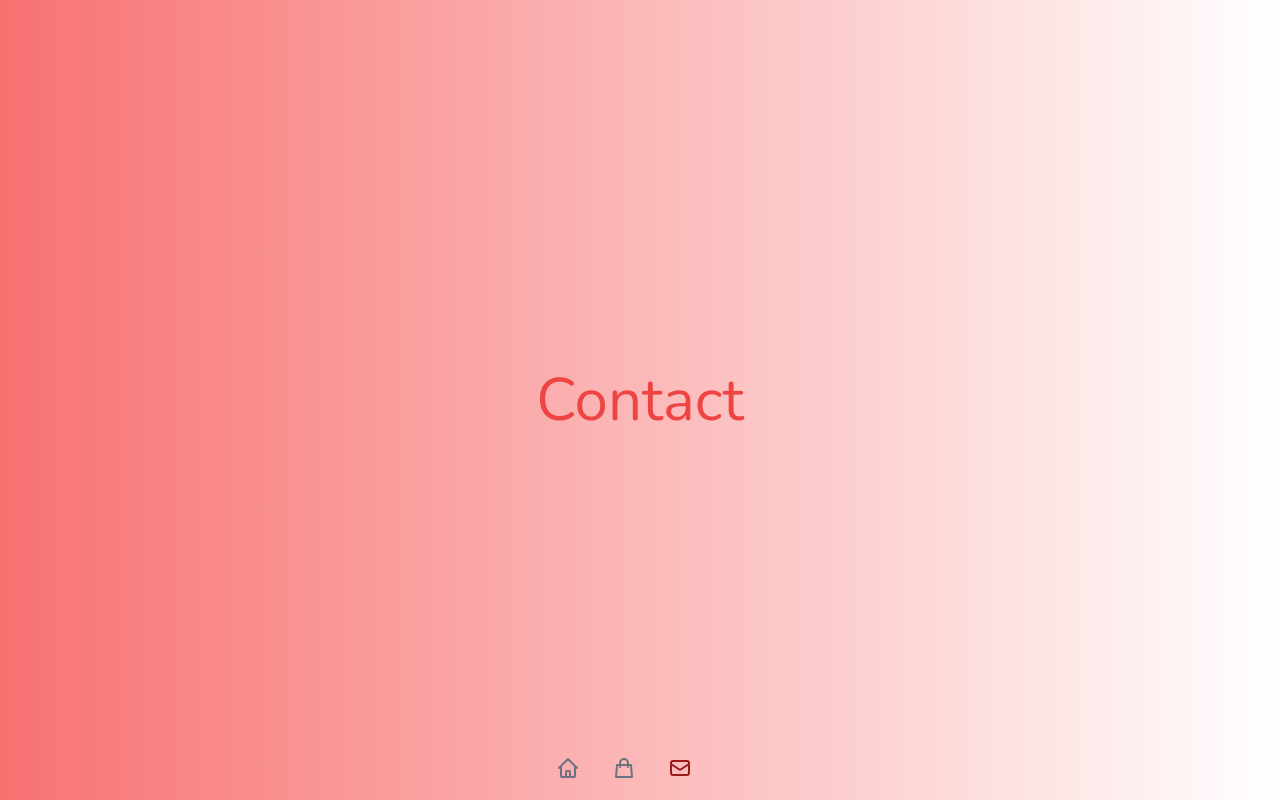
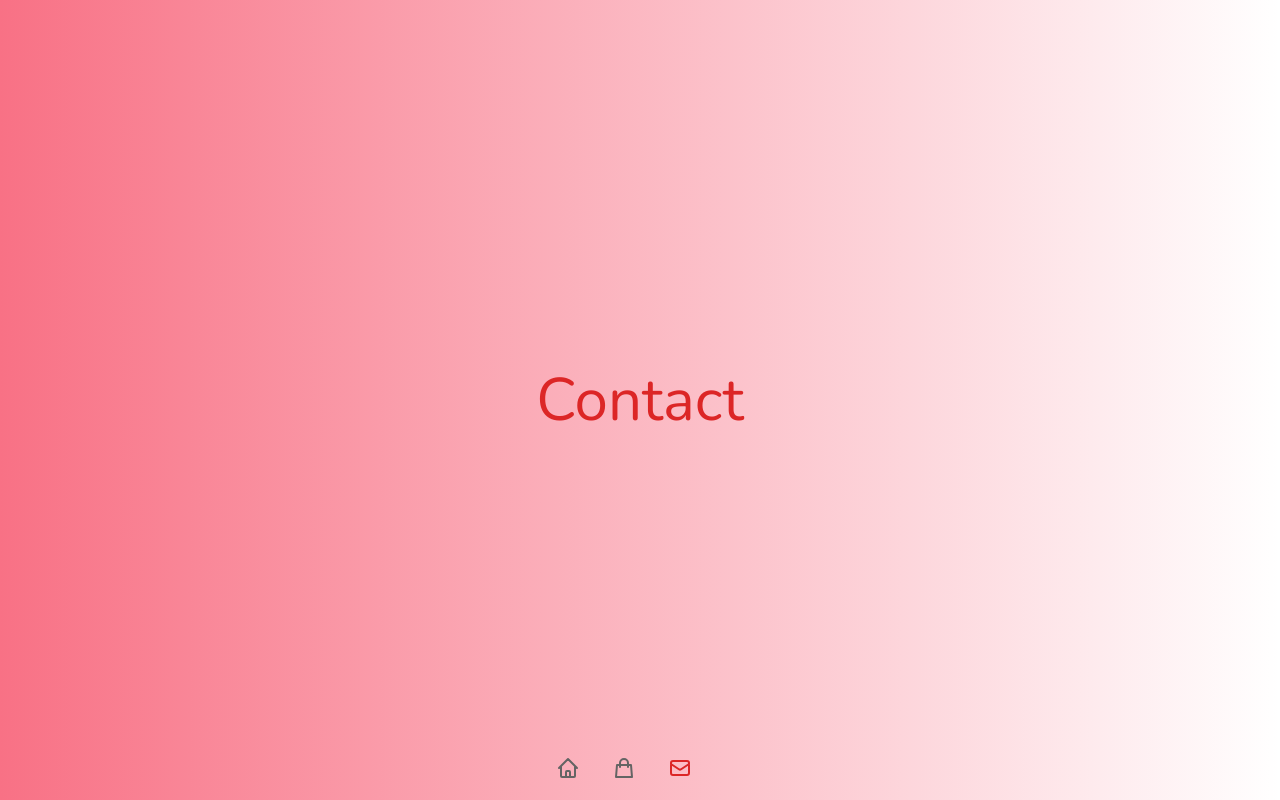
Before and after one commit to ahjam-taoufik/cv-tailwind-and-divers-css-react, a React (Create React App) app: page /c in a window 1280 px wide. Built offline with nearby package versions, Linux system fonts and the light colour scheme.

Commit message:
configure tailwind for switch theme

```diff
--- a/src/App.js
+++ b/src/App.js
@@ -7,7 +7,7 @@ import NavBar from './components/NavBar';
 
 function App() {
   return (
-    <div className="font-nunito text-red-500 bg-gradient-to-r from-red-400
+    <div className=" font-nunito text-skin-base bg-gradient-to-r from-skin-hue
      selection:bg-red-600 selection:text-white
     ">
 
--- a/src/components/NavBar.jsx
+++ b/src/components/NavBar.jsx
@@ -5,59 +5,24 @@ const NavBar = () => {
   const navItems = [
     {
       path: '/',
-      icon: (
-        <svg
-          xmlns="http://www.w3.org/2000/svg"
-          class="h-6 w-6"
-          fill="none"
-          viewBox="0 0 24 24"
-          stroke="currentColor"
-          stroke-width="2"
-        >
-          <path
-            stroke-linecap="round"
-            stroke-linejoin="round"
-            d="M3 12l2-2m0 0l7-7 7 7M5 10v10a1 1 0 001 1h3m10-11l2 2m-2-2v10a1 1 0 01-1 1h-3m-6 0a1 1 0 001-1v-4a1 1 0 011-1h2a1 1 0 011 1v4a1 1 0 001 1m-6 0h6"
-          />
-        </svg>
-      ),
+      icon:<svg xmlns="http://www.w3.org/2000/svg" className="h-6 w-6" fill="none" viewBox="0 0 24 24" stroke="currentColor" strokeWidth={2}>
+      <path strokeLinecap="round" strokeLinejoin="round" d="M3 12l2-2m0 0l7-7 7 7M5 10v10a1 1 0 001 1h3m10-11l2 2m-2-2v10a1 1 0 01-1 1h-3m-6 0a1 1 0 001-1v-4a1 1 0 011-1h2a1 1 0 011 1v4a1 1 0 001 1m-6 0h6" />
+    </svg>,
     },
     {
       path: 's',
       icon: (
-        <svg
-          xmlns="http://www.w3.org/2000/svg"
-          class="h-6 w-6"
-          fill="none"
-          viewBox="0 0 24 24"
-          stroke="currentColor"
-          stroke-width="2"
-        >
-          <path
-            stroke-linecap="round"
-            stroke-linejoin="round"
-            d="M16 11V7a4 4 0 00-8 0v4M5 9h14l1 12H4L5 9z"
-          />
-        </svg>
+        <svg xmlns="http://www.w3.org/2000/svg" className="h-6 w-6" fill="none" viewBox="0 0 24 24" stroke="currentColor" strokeWidth={2}>
+        <path strokeLinecap="round" strokeLinejoin="round" d="M16 11V7a4 4 0 00-8 0v4M5 9h14l1 12H4L5 9z" />
+      </svg>
       ),
     },
     {
       path: 'c',
       icon: (
-        <svg
-          xmlns="http://www.w3.org/2000/svg"
-          class="h-6 w-6"
-          fill="none"
-          viewBox="0 0 24 24"
-          stroke="currentColor"
-          stroke-width="2"
-        >
-          <path
-            stroke-linecap="round"
-            stroke-linejoin="round"
-            d="M3 8l7.89 5.26a2 2 0 002.22 0L21 8M5 19h14a2 2 0 002-2V7a2 2 0 00-2-2H5a2 2 0 00-2 2v10a2 2 0 002 2z"
-          />
-        </svg>
+        <svg xmlns="http://www.w3.org/2000/svg" className="h-6 w-6" fill="none" viewBox="0 0 24 24" stroke="currentColor" strokeWidth={2}>
+  <path strokeLinecap="round" strokeLinejoin="round" d="M3 8l7.89 5.26a2 2 0 002.22 0L21 8M5 19h14a2 2 0 002-2V7a2 2 0 00-2-2H5a2 2 0 00-2 2v10a2 2 0 002 2z" />
+</svg>
       ),
     },
   ];
--- a/src/index.css
+++ b/src/index.css
@@ -4,9 +4,36 @@
 
 @layer components {
     .active-state {
-        @apply mr-8 text-red-800
+        @apply mr-8 text-skin-base
     }
     .inactive-state {
-        @apply mr-8 text-gray-500
+        @apply mr-8 text-skin-base2
     }
 }
+
+@layer base {
+    :root {
+        --text-color:rgb(220 38 38);
+        --text-color2:rgb(100 100 100);
+        --fill-color:rgb(248 113 133);
+        --fill-color-indicator:rgb(220 38 38);
+
+    }
+    .theme-dark {
+        --text-color:rgb(51 65 85);
+        --text-color2:rgb(100 100 100);
+        --fill-color:rgb(148 163 184);
+        --fill-color-indicator:rgb(51 65 85);
+
+    }
+    .theme-purple {
+        --text-color:rgb(147 51 234);
+        --text-color2:rgb(100 100 100);
+        --fill-color:rgb(192 132 252);
+        --fill-color-indicator:rgb(147 51 234);
+
+    }
+
+
+
+}
--- a/src/pages/Home.jsx
+++ b/src/pages/Home.jsx
@@ -29,7 +29,7 @@ const Home = () => {
           nisi nisl aliquam nunc, eget egestas nunc nisl eu nisi.
           <button
           onClick={()=>navigate('/s')}
-          className="border-2 border-red-700 font-bold m-3 p-2 pb-1 pr-6 rounded-sm"
+          className="border-2 border-current font-bold m-3 p-2 pb-1 pr-6 rounded-sm"
           >Shop Now</button>
         </p>
        </div>
--- a/tailwind.config.js
+++ b/tailwind.config.js
@@ -4,7 +4,32 @@ module.exports = {
     fontFamily: {
       nunito: ["Nunito", "sans-serif"],
     },
-    extend: {},
+    extend: {
+      colors:{
+        current:"var(--text-color)"
+      },
+
+      textColor: {
+        skin :{
+          base:"var(--text-color)",
+          base2:"var(--text-color2)",
+        }
+      },
+
+      backgroundColor: {
+        skin :{
+          fill:"var(--fill-color)",
+          indicator:"var(--fill-color-indicator)",
+        }
+    },
+    gradientColorStops:{
+      skin :{
+        hue:"var(--fill-color)",
+    },
+  },
+
+
+    },
   },
   plugins: [],
 };
```
